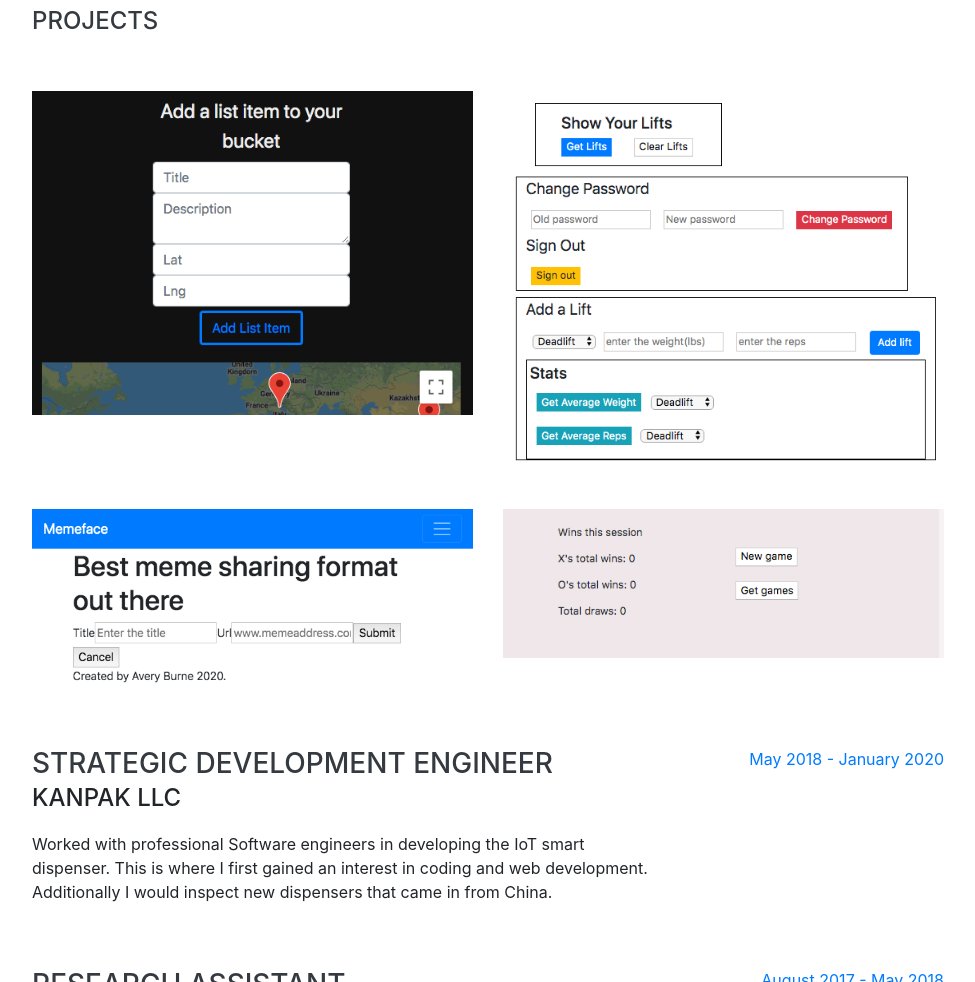
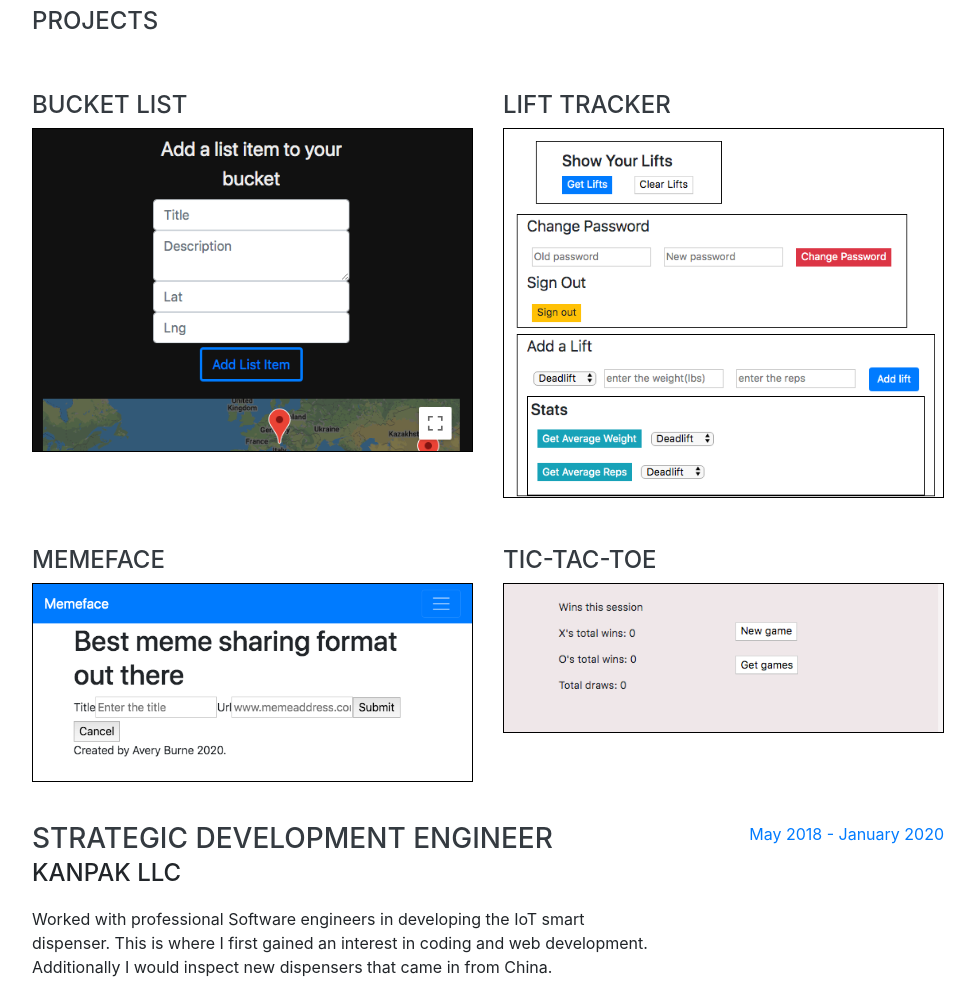
Before and after one commit to averyburne/portfolio, a website with bundled scripts: page index.html in a window 1280 px wide. Shown: the part 1160-2142 px from the top of the page, without its empty margins (288-1263 px from the left). Built offline with nearby package versions, Linux system fonts and the light colour scheme; a web font is replaced by a local one.

Commit message:
Added hover effects on the project portfolio section

```diff
--- a/index.html
+++ b/index.html
@@ -109,7 +109,8 @@
                <i class="fas fa-plus fa-3x"></i>
              </div>
            </div>
-           <img class="img-fluid" src="img/bucket-list.png" alt="bucket-list" height="300">
+           <h4>Bucket List</h4>
+           <img class="img-fluid portfolio-img" src="img/bucket-list.png" alt="bucket-list" height="300">
          </div>
        </div>
 
@@ -121,7 +122,8 @@
                <i class="fas fa-plus fa-3x"></i>
              </div>
            </div>
-           <img class="img-fluid" src="img/lift-tracker.png" alt="lift-tracker" height="300">
+           <h4>Lift Tracker</h4>
+           <img class="img-fluid portfolio-img" src="img/lift-tracker.png" alt="lift-tracker" height="300">
          </div>
        </div>
 
@@ -133,7 +135,8 @@
                <i class="fas fa-plus fa-3x"></i>
              </div>
            </div>
-           <img class="img-fluid" src="img/memeface.png" alt="memeface" height="120">
+           <h4>Memeface</h4>
+           <img class="img-fluid portfolio-img" src="img/memeface.png" alt="memeface" height="120">
          </div>
        </div>
 
@@ -145,7 +148,8 @@
                <i class="fas fa-plus fa-3x"></i>
              </div>
            </div>
-           <img class="img-fluid" src="img/tic-tac-toe.png" alt="tic-tac-toe" height="120">
+           <h4>Tic-Tac-Toe</h4>
+           <img class="img-fluid portfolio-img" src="img/tic-tac-toe.png" alt="tic-tac-toe" height="120">
          </div>
        </div>
 
--- a/scss/_global.scss
+++ b/scss/_global.scss
@@ -74,6 +74,14 @@ p.lead {
   margin-bottom: 40px;
 }
 
+.portfolio-img {
+  border: 1px solid black;
+}
+
+.portfolio-img:hover {
+  border: 5px solid rgba(0, 85, 200, 0.8);
+}
+
 .dev-icons {
   font-size: 3rem;
   .list-inline-item i {
```
Also changed, not shown: css/resume.css, css/resume.min.css.
